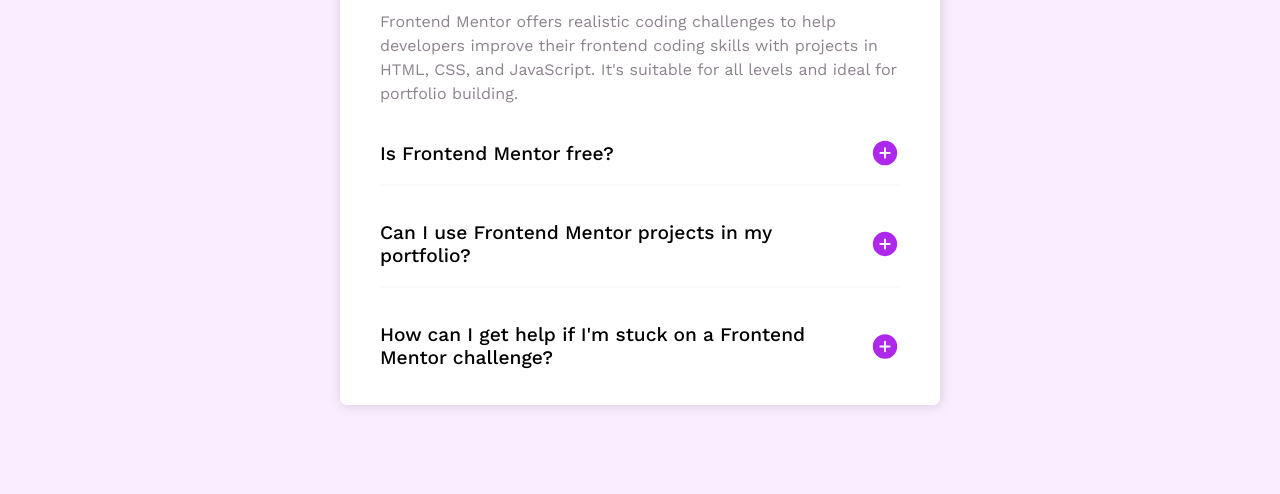
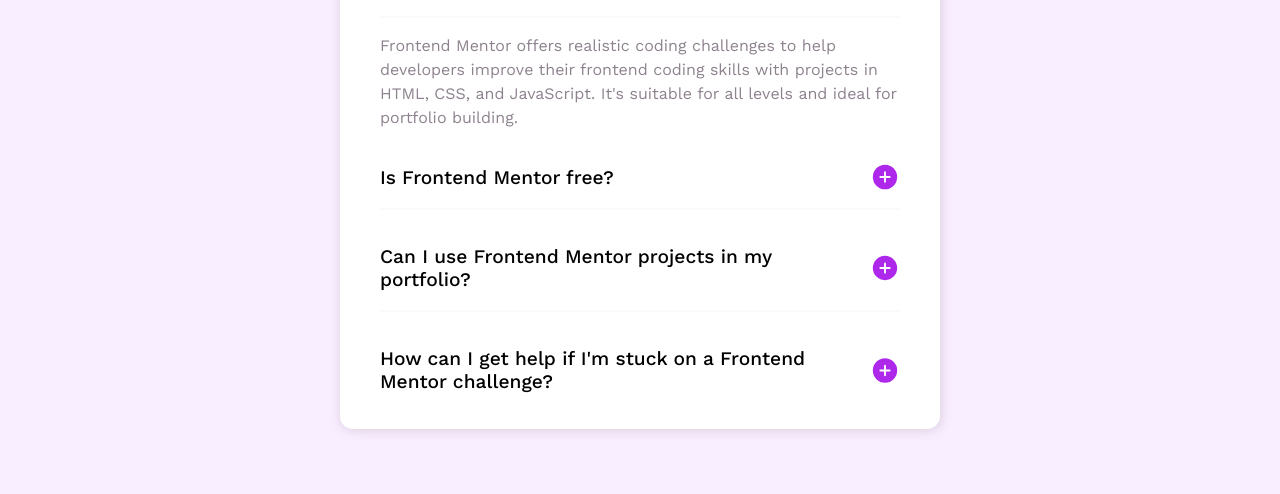
Before and after one commit to Adnan-M03/FAQ.frontEndMentor, a plain HTML site: page index.html in a window 1280 px wide. Shown: the part 306-800 px from the top of the page. Drawn offline with Linux system fonts and the light colour scheme.

Commit message:
Update style.css

```diff
--- a/style.css
+++ b/style.css
@@ -31,7 +31,7 @@ body{
 section{
     width: 90%;
     background: white;
-    border-radius: 7px;
+    border-radius: 13px;
     margin: auto;
     margin-top: -23vw;
     margin-bottom: 20vh;
@@ -116,7 +116,7 @@ article div{
 
     section{
         max-width: 600px;
-        margin-top: -18vh;
+        margin-top: -15vh;
     }
     article{
         margin:auto 2.5rem ;
```
